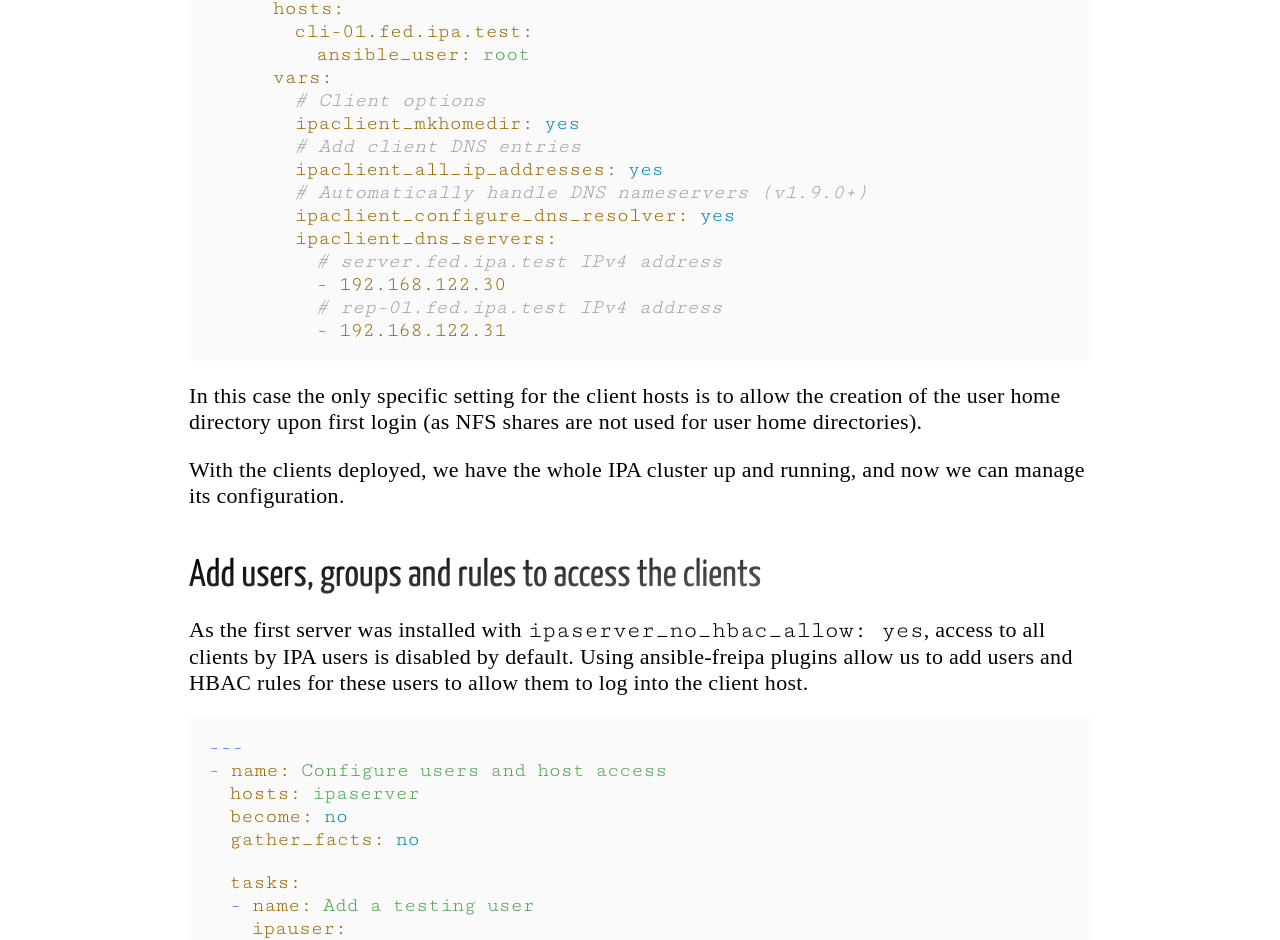
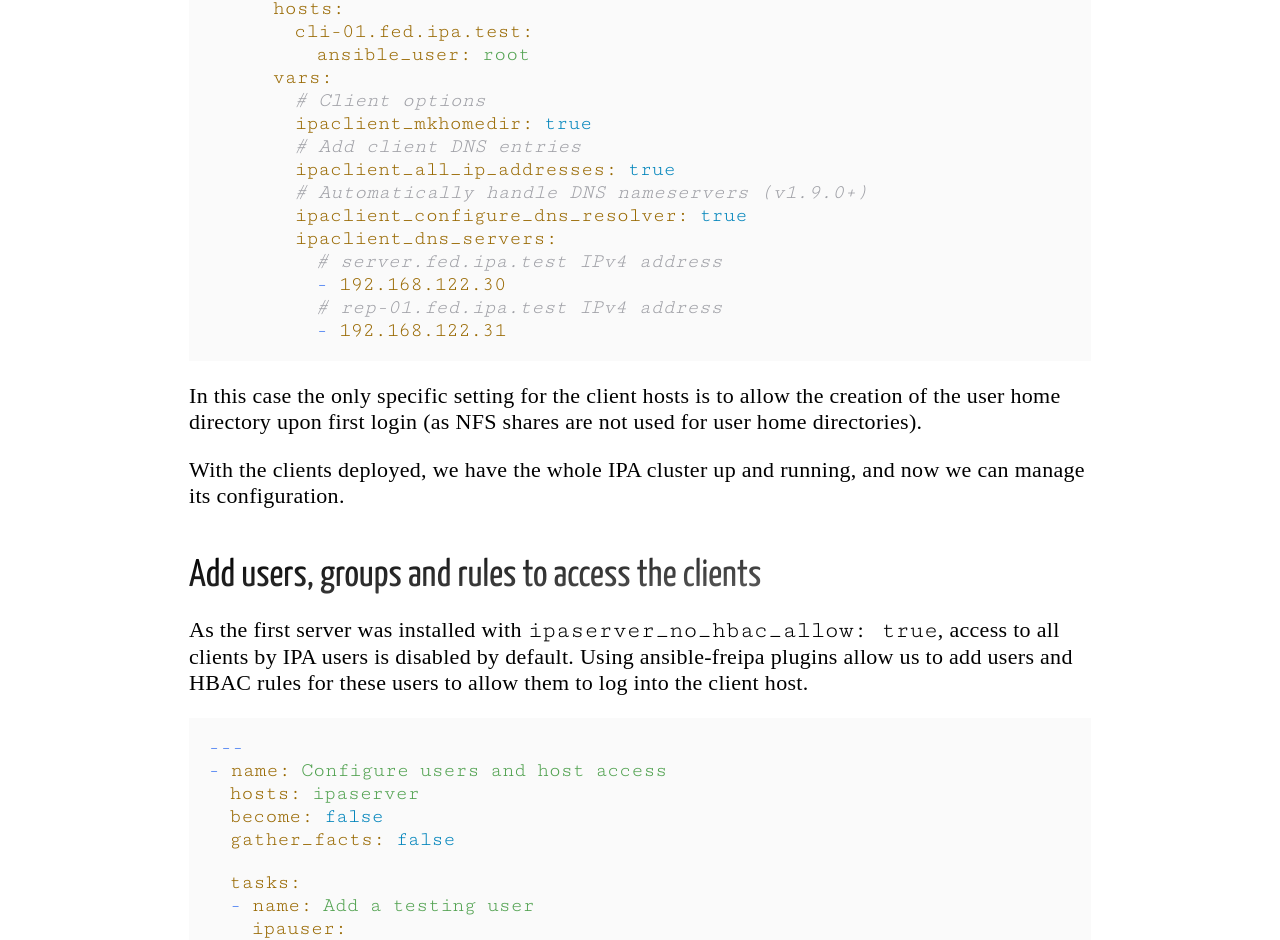
Before and after one commit to rafasgj/rafaeljeffman.com, a Jekyll site: the page built from projects/freeipa/en/cluster-deployment-ansible.md, in a window 1280 px wide and 1400 px high, scrolled down 7110 px. Shown: the part 148-1088 px from the top of the window. Built offline with Jekyll 4.4.1, drawn with Linux system fonts in a browser that asks for light colours; nearby versions of some CDN libraries; some of the changed text lies outside the part shown.

Commit message:
ansible: Use only 'true/false' as truthy values.

````diff
--- a/projects/freeipa/en/cluster-deployment-ansible.md
+++ b/projects/freeipa/en/cluster-deployment-ansible.md
@@ -54,7 +54,7 @@
 ```yaml
 - name: Deploy an IPA server
   hosts: ipaserver
-  become: yes
+  become: true
 
   roles:
     - freeipa.ansible_freeipa.ipaserver:
@@ -87,18 +87,18 @@
           ansible_user: root
       vars:
         # KRA
-        ipaserver_setup_kra: yes
+        ipaserver_setup_kra: true
         # DNS
-        ipaserver_setup_dns: yes
+        ipaserver_setup_dns: true
         ipaserver_forwarders: 1.1.1.1
-        ipaserver_auto_reverse: yes
-        ipaserver_allow_zone_overlap: yes
+        ipaserver_auto_reverse: true
+        ipaserver_allow_zone_overlap: true
         # this is required for AD trust
-        ipaserver_no_dnssec_validation: yes
+        ipaserver_no_dnssec_validation: true
         # trust vars
-        ipaserver_setup_adtrust: no
+        ipaserver_setup_adtrust: false
         # disable 'allow all' HBAC rule
-        ipaserver_no_hbac_allow: yes
+        ipaserver_no_hbac_allow: true
 ```
 {% endraw %}
 
@@ -115,8 +115,8 @@
 ```yaml
 - name: Backup IPA server certificates
   hosts: ipaserver
-  become: no
-  gather_facts: no
+  become: false
+  gather_facts: false
 
   vars:
     target_dir: "{{ ipaserver_realm }}-certs"
@@ -132,12 +132,12 @@
     ansible.builtin.fetch:
       src: "{{ item }}"
       dest: "{{ target_dir }}/"
-      flat: yes
+      flat: true
     with_items:
       - cacert.p12
       - ca-agent.p12
       - kracert.p12
-    become: yes
+    become: true
 ```
 
 Once the server is deployed, we can start deploying replicas and clients.
@@ -154,7 +154,7 @@
 ```yaml
 - name: Deploy the IPA replicas
   hosts: ipareplicas
-  become: yes
+  become: true
 
   roles:
     - freeipa.ansible_freeipa.ipareplica:
@@ -182,20 +182,20 @@
         rep-01.fed.ipa.test:
           ansible_user: root
           # CA backup
-          ipareplica_setup_ca: yes
+          ipareplica_setup_ca: true
           # KRA backup
-          ipareplica_setup_kra: yes
+          ipareplica_setup_kra: true
           # DNS backup
-          ipareplica_setup_dns: yes
-          ipareplica_no_dnssec_validation: yes
-          ipareplica_no_forwarders: yes
+          ipareplica_setup_dns: true
+          ipareplica_no_dnssec_validation: true
+          ipareplica_no_forwarders: true
           # Trust backup
-          ipareplica_setup_trust: yes
+          ipareplica_setup_trust: true
       vars:
         # Update IP addressess
-        ipaclient_all_ip_addresses: yes
+        ipaclient_all_ip_addresses: true
         # Automatically handle DNS nameservers (v1.9.0+)
-        ipaclient_configure_dns_resolver: yes
+        ipaclient_configure_dns_resolver: true
         ipaclient_dns_servers:
           # server.fed.ipa.test IPv4 address
           - 192.168.122.30
@@ -228,7 +228,7 @@
 ```yaml
 - name: Deploy the IPA clients
   hosts: ipaclients
-  become: yes
+  become: true
 
   roles:
     - freeipa.ansible_freeipa.ipaclient:
@@ -257,11 +257,11 @@
           ansible_user: root
       vars:
         # Client options
-        ipaclient_mkhomedir: yes
+        ipaclient_mkhomedir: true
         # Add client DNS entries
-        ipaclient_all_ip_addresses: yes
+        ipaclient_all_ip_addresses: true
         # Automatically handle DNS nameservers (v1.9.0+)
-        ipaclient_configure_dns_resolver: yes
+        ipaclient_configure_dns_resolver: true
         ipaclient_dns_servers:
           # server.fed.ipa.test IPv4 address
           - 192.168.122.30
@@ -277,14 +277,14 @@
 
 ## Add users, groups and rules to access the clients
 
-As the first server was installed with `ipaserver_no_hbac_allow: yes`, access to all clients by IPA users is disabled by default. Using ansible-freipa plugins allow us to add users and HBAC rules for these users to allow them to log into the client host.
+As the first server was installed with `ipaserver_no_hbac_allow: true`, access to all clients by IPA users is disabled by default. Using ansible-freipa plugins allow us to add users and HBAC rules for these users to allow them to log into the client host.
 
 ```yaml
 ---
 - name: Configure users and host access
   hosts: ipaserver
-  become: no
-  gather_facts: no
+  become: false
+  gather_facts: false
 
   tasks:
   - name: Add a testing user
@@ -346,8 +346,8 @@
 ---
 - name: Install IPA server
   hosts: ipaserver
-  become: yes
-  gather_facts: yes
+  become: true
+  gather_facts: true
 
   roles:
   - role: freeipa.ansible_freeipa.ipaserver
@@ -355,8 +355,8 @@
 
 - name: Backup IPA server certificates
   hosts: ipaserver
-  become: no
-  gather_facts: no
+  become: false
+  gather_facts: false
 
   vars:
     target_dir: "{{ ipaserver_realm }}-certs"
@@ -372,17 +372,17 @@
     ansible.builtin.fetch:
       src: "{{ item }}"
       dest: "{{ target_dir }}/"
-      flat: yes
+      flat: true
     with_items:
       - cacert.p12
       - ca-agent.p12
       - kracert.p12
-    become: yes
+    become: true
 
 - name: Install IPA replicas
   hosts: ipareplicas
-  become: yes
-  gather_facts: yes
+  become: true
+  gather_facts: true
 
   roles:
   - role: freeipa.ansible_freeipa.ipareplica
@@ -390,8 +390,8 @@
 
 - name: Install IPA clients
   hosts: ipaclients
-  become: yes
-  gather_facts: yes
+  become: true
+  gather_facts: true
 
   roles:
   - role: freeipa.ansible_freeipa.ipaclient
@@ -422,18 +422,18 @@
           ansible_user: root
       vars:
         # KRA
-        ipaserver_setup_kra: yes
+        ipaserver_setup_kra: true
         # DNS
-        ipaserver_setup_dns: yes
+        ipaserver_setup_dns: true
         ipaserver_forwarders: 1.1.1.1
-        ipaserver_auto_reverse: yes
-        ipaserver_allow_zone_overlap: yes
+        ipaserver_auto_reverse: true
+        ipaserver_allow_zone_overlap: true
         # this is required for AD trust
-        ipaserver_no_dnssec_validation: yes
+        ipaserver_no_dnssec_validation: true
         # trust vars
-        ipaserver_setup_adtrust: yes
+        ipaserver_setup_adtrust: true
         # disable 'allow all' HBAC rule
-        ipaserver_no_hbac_allow: yes
+        ipaserver_no_hbac_allow: true
         # other vars
     # IPA Replica Servers
     ipareplicas:
@@ -441,20 +441,20 @@
         rep-01.fed.ipa.test:
           ansible_user: root
           # CA backup
-          ipareplica_setup_ca: yes
+          ipareplica_setup_ca: true
           # KRA backup
-          ipareplica_setup_kra: yes
+          ipareplica_setup_kra: true
           # DNS backup
-          ipareplica_setup_dns: yes
-          ipareplica_no_dnssec_validation: yes
-          ipareplica_no_forwarders: yes
+          ipareplica_setup_dns: true
+          ipareplica_no_dnssec_validation: true
+          ipareplica_no_forwarders: true
           # Trust backup
-          ipareplica_setup_trust: yes
+          ipareplica_setup_trust: true
       vars:
         # Update IP addressess
-        ipaclient_all_ip_addresses: yes
+        ipaclient_all_ip_addresses: true
         # Automatically handle DNS nameservers (v1.9.0+)
-        ipaclient_configure_dns_resolver: yes
+        ipaclient_configure_dns_resolver: true
         ipaclient_dns_servers:
           # server.fed.ipa.test IPv4 address
           - 192.168.122.30
@@ -467,11 +467,11 @@
           ansible_user: root
       vars:
         # Client options
-        ipaclient_mkhomedir: yes
+        ipaclient_mkhomedir: true
         # Add client DNS entries
-        ipaclient_all_ip_addresses: yes
+        ipaclient_all_ip_addresses: true
         # Automatically handle DNS nameservers (v1.9.0+)
-        ipaclient_configure_dns_resolver: yes
+        ipaclient_configure_dns_resolver: true
         ipaclient_dns_servers:
           # server.fed.ipa.test IPv4 address
           - 192.168.122.30
````
Also changed, not shown: files/freeipa/cluster-inventory.yaml (+18 -18 lines), files/freeipa/install-freeipa-cluster.yml (+10 -10 lines), projects/freeipa/en/basic-lab-ad-trust.md (+20 -20 lines).
